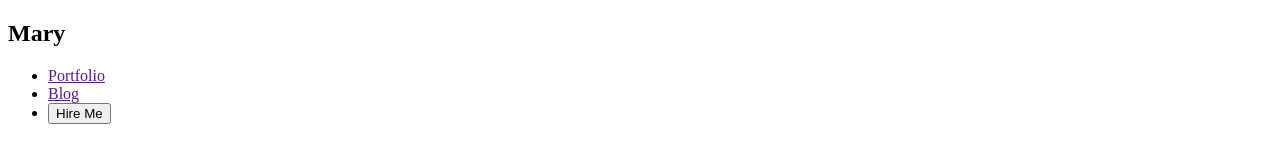
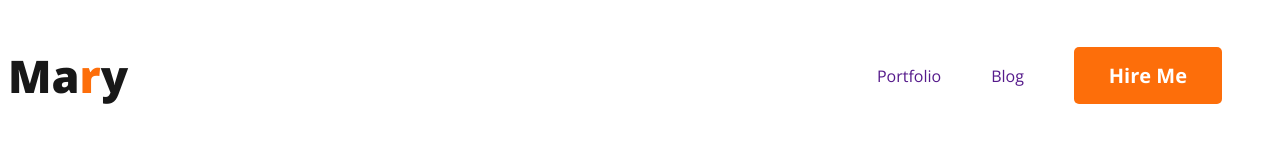
Before and after one commit to devrima25/nahida-portfolio, a plain HTML site: page nahida-portfolio/index.html in a window 1280 px wide. Drawn offline with nearby package versions, Linux system fonts and the light colour scheme.

Commit message:
added nav

```diff
--- a/nahida-portfolio/css/style.css
+++ b/nahida-portfolio/css/style.css
@@ -0,0 +1,48 @@
+/* ----common styles---- */
+* {
+  font-family: "Open Sans", sans-serif;
+}
+
+.orange_color {
+  color: #fd6e0a;
+}
+
+.btn_primary {
+  border-radius: 5px;
+  background: #fd6e0a;
+  border: 0;
+  color: #fff;
+  font-size: 20px;
+font-style: normal;
+font-weight: 700;
+padding: 15px 35px;
+}
+
+/* ------nav_style------- */
+nav {
+  display: flex;
+  justify-content: space-between;
+  align-items: center;
+}
+
+nav ul {
+  display: flex;
+  align-items: center;
+}
+
+nav ul li {
+  list-style: none;
+  margin-right: 50px;
+}
+
+nav ul li a {
+  text-decoration: none;
+}
+
+.nav_title {
+  color: #181818;
+  text-shadow: 0px 4px 4px 0px rgba(0, 0, 0, 0.25);
+  font-size: 45px;
+  font-weight: 800;
+  line-height: normal;
+}
--- a/nahida-portfolio/index.html
+++ b/nahida-portfolio/index.html
@@ -4,16 +4,23 @@
     <meta charset="UTF-8">
     <meta name="viewport" content="width=device-width, initial-scale=1.0">
     <title>Nahida Portfolio</title>
+
+    <link rel="preconnect" href="https://fonts.googleapis.com">
+<link rel="preconnect" href="https://fonts.gstatic.com" crossorigin>
+<link href="https://fonts.googleapis.com/css2?family=Open+Sans:ital,wght@0,300;0,400;0,500;0,600;0,700;0,800;1,300;1,400;1,500;1,600;1,700;1,800&display=swap" rel="stylesheet">
+
+    <link rel="stylesheet" href="css/style.css">
 </head>
 <body>
 
     <header>
+        <!-- ------nav_start------- -->
         <nav>
-            <h1>Ma<span>r</span>y</h1>
+            <h1 class="nav_title" >Ma<span class="orange_color">r</span>y</h1>
             <ul>
                 <li><a href="">Portfolio</a></li>
                 <li><a href="">Blog</a></li>
-                <li><button>Hire Me</button></li>
+                <li><button class="btn_primary">Hire Me</button></li>
             </ul>
 
         </nav>
```
